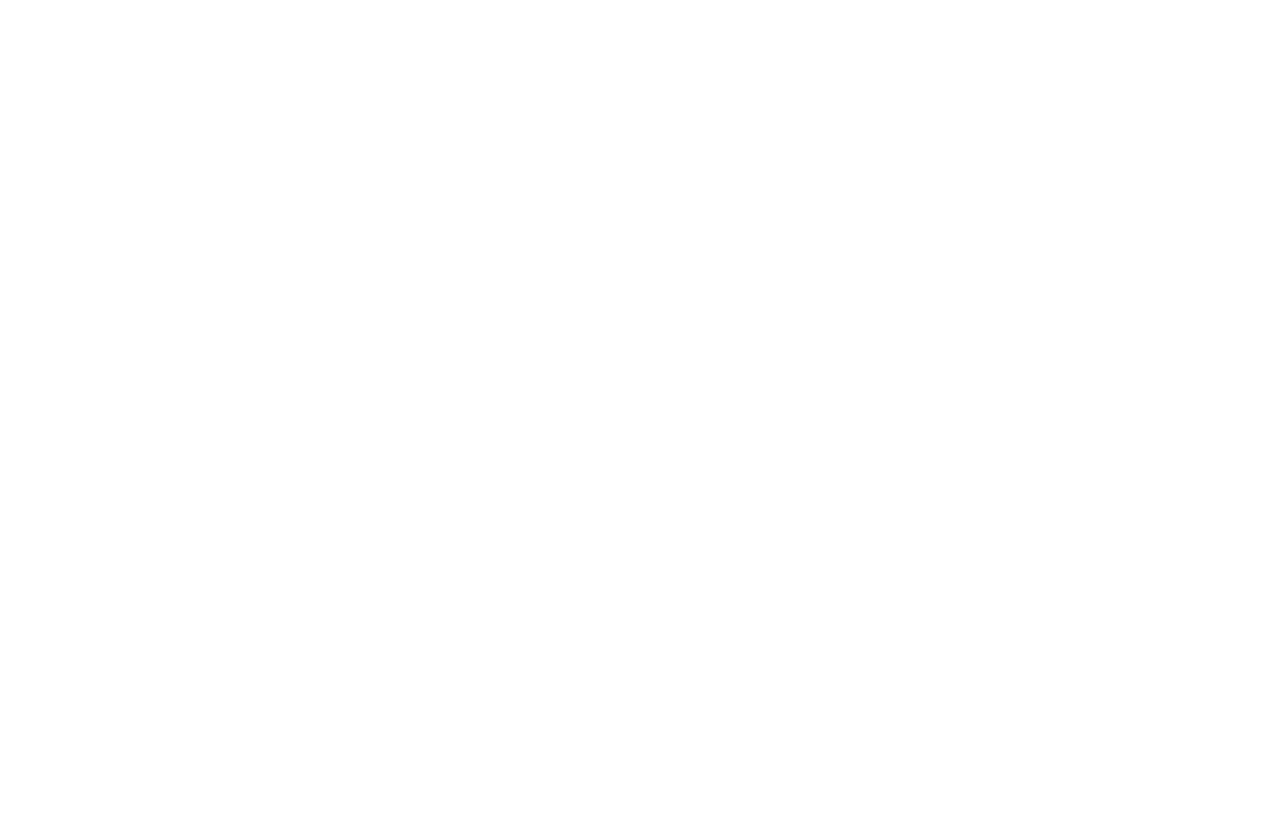
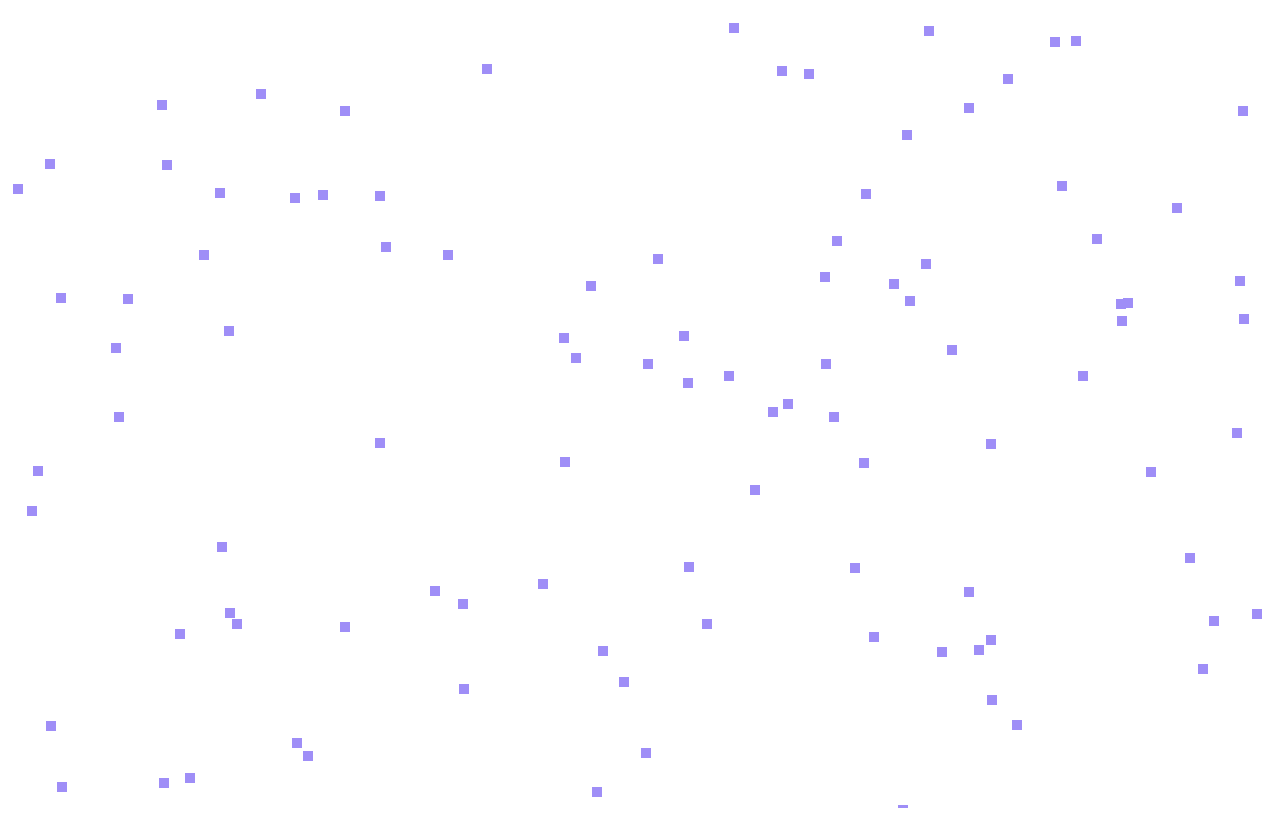
Before and after one commit to sethvincent/gremlins-canvas-experiment, a website: page index.html in a window 1280 px wide. Drawn offline with Linux system fonts and the light colour scheme; the site is published under a folder, as on GitHub Pages, so addresses that start at the root find nothing.

Commit message:
fix typo

```diff
--- a/index.html
+++ b/index.html
@@ -4,6 +4,6 @@
 	<title>gremlins & gameloop experiment</title>
 </head>
 <body>
-	<script src="/bundle.js" type="text/javascript"></script>
+	<script src="bundle.js"></script>
 </body>
 </html>
```
